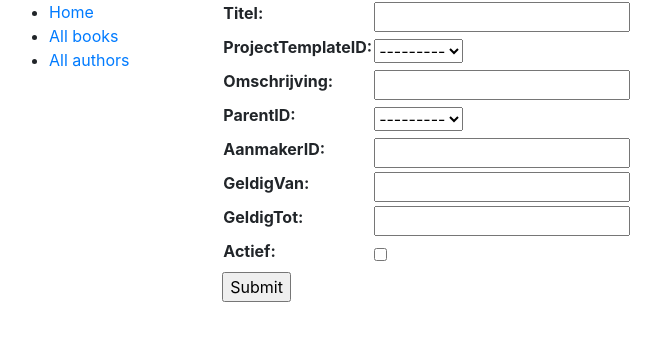
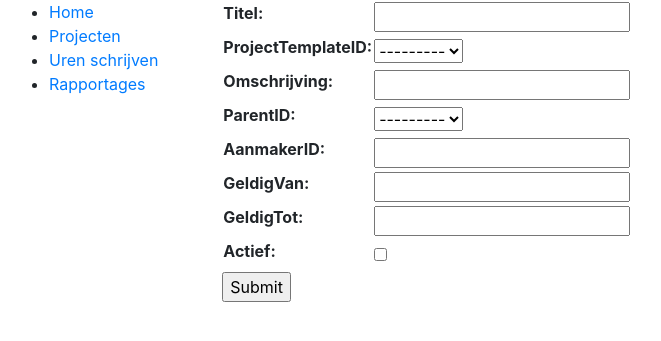
Before and after one commit to Arjan-He/timefox, a Django app: page /tijdschrijven/project/create/ in a window 1280 px wide. Shown: the top 341 px of the page, without its empty margins (6-667 px from the left). Run offline with Django 3.2, Linux system fonts and the light colour scheme; data that the repository does not hold is empty.

Commit message:
projecten CRUD ingericht

```diff
--- a/tijdschrijven/templates/base.html
+++ b/tijdschrijven/templates/base.html
@@ -1,7 +1,7 @@
 <!DOCTYPE html>
 <html lang="nl">
 <head>
-  {% block title %}<title>Local Library</title>{% endblock %}
+  {% block title %}<title>TimeFox</title>{% endblock %}
   <meta charset="utf-8">
   <meta name="viewport" content="width=device-width, initial-scale=1">
   <link rel="stylesheet" href="https://cdn.jsdelivr.net/npm/bootstrap@4.5.3/dist/css/bootstrap.min.css" integrity="sha384-TX8t27EcRE3e/ihU7zmQxVncDAy5uIKz4rEkgIXeMed4M0jlfIDPvg6uqKI2xXr2" crossorigin="anonymous">
@@ -16,8 +16,9 @@
       {% block sidebar %}
         <ul class="sidebar-nav">
           <li><a href="{% url 'index' %}">Home</a></li>
-          <li><a href="">All books</a></li>
-          <li><a href="">All authors</a></li>
+          <li><a href="">Projecten</a></li>
+          <li><a href="">Uren schrijven</a></li>
+          <li><a href="">Rapportages</a></li>
         </ul>
      {% endblock %}
       </div>
--- a/tijdschrijven/urls.py
+++ b/tijdschrijven/urls.py
@@ -2,6 +2,7 @@ from django.urls import path
 from . import views
 
 urlpatterns = [
+    path('', views.index, name='index'),
     path('project/create/', views.ProjectCreate.as_view(), name='project-create'),
     path('project/<int:pk>/update/', views.ProjectUpdate.as_view(), name='project-update'),
     path('project/<int:pk>/delete/', views.ProjectDelete.as_view(), name='project-delete'),
--- a/tijdschrijven/views.py
+++ b/tijdschrijven/views.py
@@ -5,15 +5,22 @@ from django.urls import reverse_lazy
 
 # Create your views here.
 
+def index(request):
+    """View function for home page of site."""
+
+    return render(request, 'index.html')
+
 class ProjectCreate(CreateView):
     model = Project
     fields=['Titel', 'ProjectTemplateID', 'Omschrijving', 'ParentID', 'AanmakerID', 'GeldigVan', 'GeldigTot', 'Actief']
     #initial = {'date_of_death': '11/06/2020'}
+    success_url = reverse_lazy('index')
 
 class ProjectUpdate(UpdateView):
     model = Project
     fields=['Titel', 'ProjectTemplateID', 'Omschrijving', 'ParentID', 'AanmakerID', 'GeldigVan', 'GeldigTot', 'Actief']
+    success_url = reverse_lazy('index')
 
 class ProjectDelete(DeleteView):
     model = Project
-    success_url = reverse_lazy('projecten')
+    success_url = reverse_lazy('index')
```
